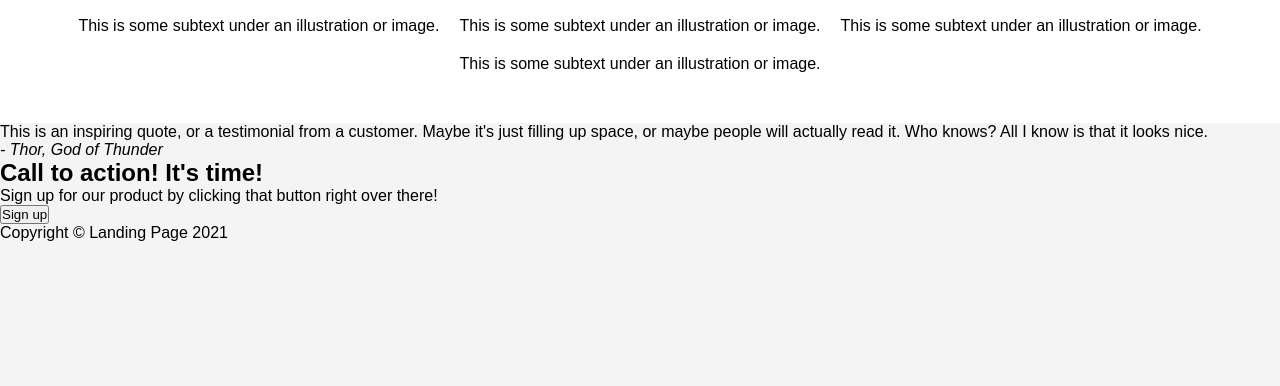
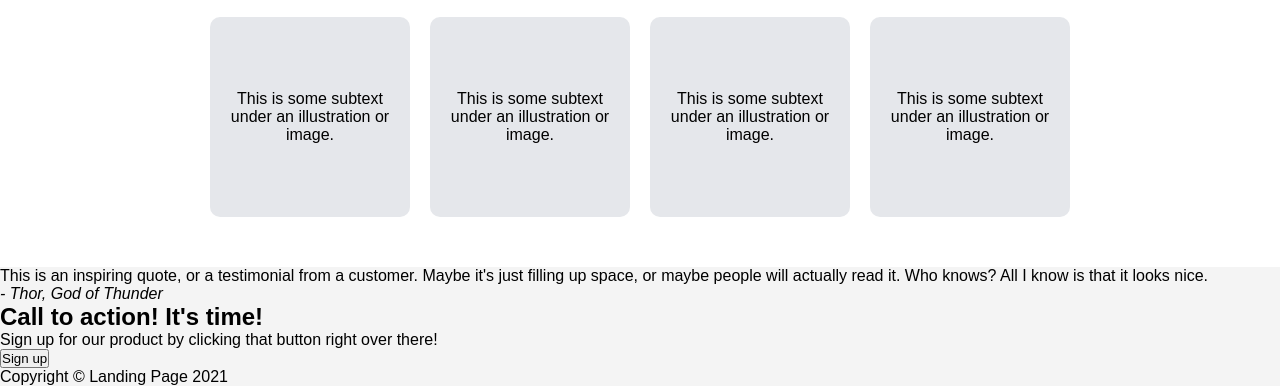
Before and after one commit to YVM2L/Landing_page, a plain HTML site: page index.html in a window 1280 px wide. Shown: the part 500-886 px from the top of the page. Before the commit the page ends 800 px from the top, so only its background shows below. Drawn offline with Linux system fonts and the light colour scheme.

Commit message:
added boxes .info-box

```diff
--- a/style.css
+++ b/style.css
@@ -101,3 +101,14 @@ header {
     gap: 20px;
     flex-wrap: wrap;
 }
+
+.info-box {
+    width: 200px;
+    height: 200px;
+    background-color: #e5e7eb;
+    display: flex;
+    align-items: center;
+    justify-content: center;
+    border-radius: 10px;
+    padding: 10px;
+}
```
Also changed, not shown: index.html (+1 -0 lines).
